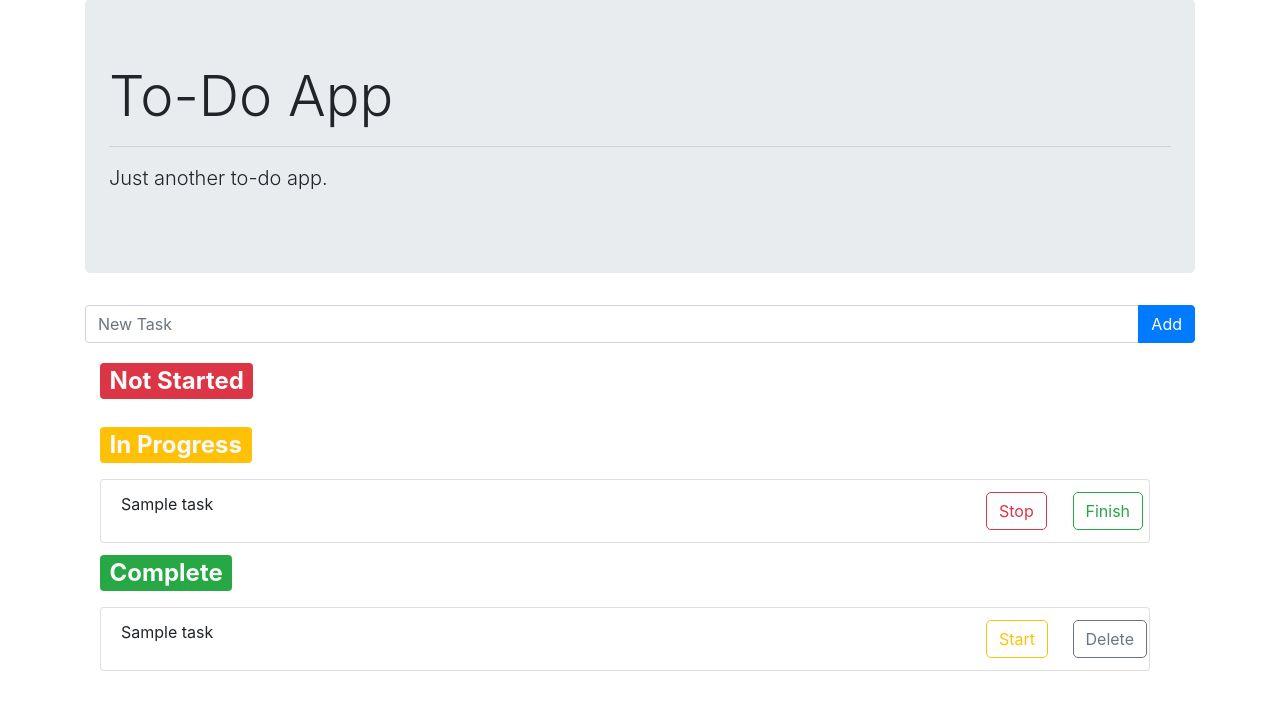
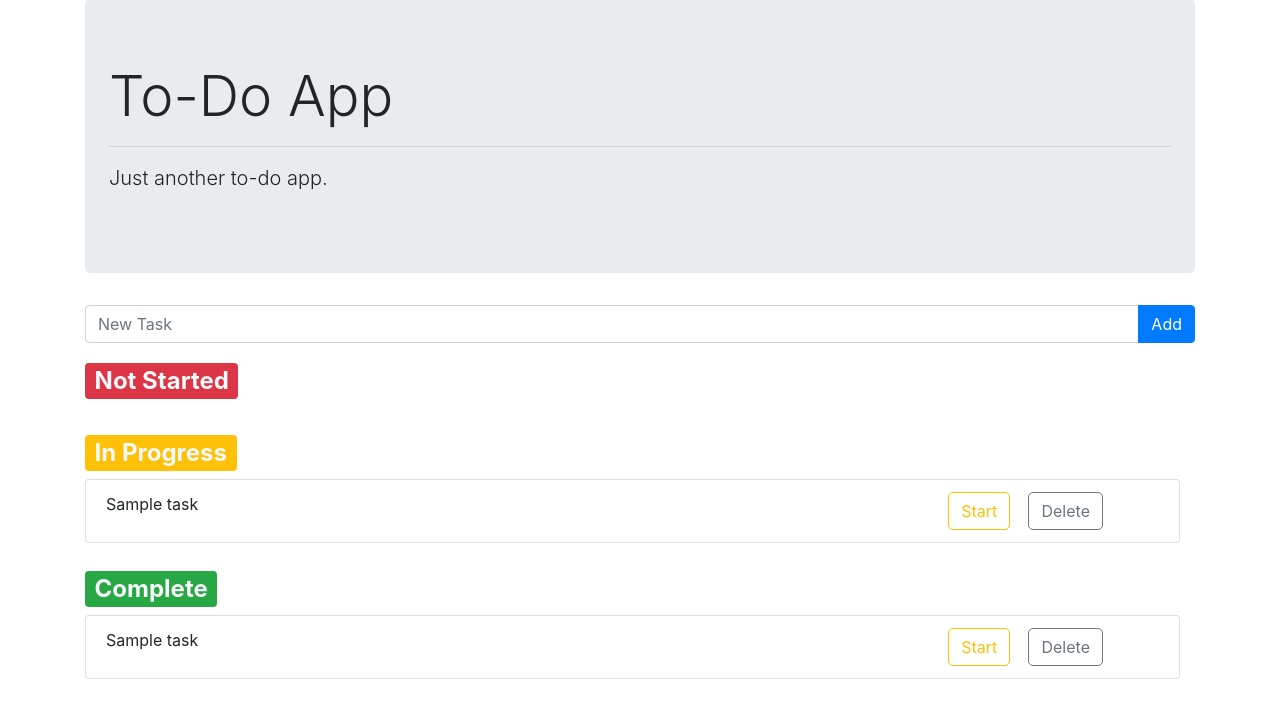
Before and after one commit to lukestern/To-Do-App, a Flask app: template todo_app/templates/index.html in a window 1280 px wide. Shown: the part 81-800 px from the top of the page. Run offline with Flask 2, Linux system fonts and the light colour scheme; the template is opened without the code that fills it: most values are stand-ins (such as "Sample title", 1, 10 or a date in 2020); some libraries are stand-ins or nearby versions.

Commit message:
Complete task changes with tests by date. Rework to index.html

```diff
--- a/todo_app/templates/index.html
+++ b/todo_app/templates/index.html
@@ -1,5 +1,43 @@
 {% extends "layout.html" %}
 {% block title %}To-Do App{% endblock %}
+
+{% macro display_tasks(tasks) %}
+<ul class="list-group col-12 mb-2">
+  {% for task in tasks %}
+  <li class="list-group-item">
+    <div class="row justify-content-between">
+      <div class="col-sm-6" style="border-radius: 5px;">
+        {{ task.title }}
+      </div>
+      <div class='row col-3'>
+        <div class="col-sm-4">
+          {% if 'Not Started' in task.status or 'Complete' in task.status %}
+          <form action="/start/{{ task.id }}">
+            <button class="btn btn-outline-warning" style="border-radius: 5px;" type="submit" value="Submit">Start</button>
+          </form>
+          {% elif 'In Progress' in task.status %}
+          <form action="/stop/{{ task.id }}">
+            <button class="btn btn-outline-danger" style="border-radius: 5px;" type="submit" value="Submit">Stop</button>
+          </form>
+          {% endif %}
+        </div>
+        <div class="col-sm-2">
+          {% if 'Not Started' in task.status or 'In Progress' in task.status%}
+          <form action="/finish/{{ task.id }}">
+            <button class="btn btn-outline-success" style="border-radius: 5px;" type="submit" value="Submit">Finish</button>
+          </form>
+          {% elif 'Complete' in task.status %}
+          <form action="/delete/{{ task.id }}">
+            <button class="btn btn-outline-secondary" style="border-radius: 5px;" type="submit" value="Submit">Delete</button>
+          </form>
+          {% endif %}
+        </div>
+      </div>
+    </div>
+  </li>
+  {% endfor %}
+</ul>
+{% endmacro %}
 
 {% block content %}
   <div class="jumbotron jumbotron-fluid" style="border-radius: 5px;">
@@ -7,102 +45,40 @@
     <hr class="my-6 ml-4 mr-4">
     <p class="lead ml-4">Just another to-do app.</p>
   </div>
+
   <div>
     <form action="/add_new" method="post">
         <div class="input-group mb-3">
-          <input type="text" id="new_task" name="new_task" class="form-control" required placeholder="New Task" >
+          <input type="text" id="new_task" name="new_task" class="form-control" required placeholder="New Task">
           <div class="input-group-append">
             <button class="btn btn-primary" type="submit" id="newTaskButton" value="Submit">Add</button>
           </div>
         </div>
     </form>
   </div>
-  <div class="row-12 mb-4">
-    <div class="col-12 mb-3">
 
-      <ul class="list-group mb-0 col-12">
-        <ul class="list-group col-3 mb-2">
-          <h2><span class="badge bg-danger text-light text-center">Not Started</span></h2>
-        </ul>
-        <ul class="list-group col-12 mb-2">
-        {% for task in view_model.not_started_tasks %}
-        <li class="list-group-item">
-          <div class="row justify-content-between">
-            <div class="col-sm-6" style="border-radius: 5px;">{{ task.title }}</div>
-            <div class="col-sm-2">
-              <div class='row'>
-                <div class="col-8 col-sm-6">
-                  <form action="/start/{{ task.id }}">
-                      <button class="btn btn-outline-warning" style="border-radius: 5px;" type="submit" value="Submit">Start</button>
-                    </form>
-                  </div>
-                  <div class="col-4 col-sm-6">
-                    <form action="/finish/{{ task.id }}">
-                      <button class="btn btn-outline-success" style="border-radius: 5px;" type="submit" value="Submit">Finish</button>
-                    </form>
-                  </div>
-                </div>
-              </div>
-            </div>
-          </li>
-          {% endfor %}
-        </ul>
+  <div class="row-8 mb-4">
+    <h2><span class="badge bg-danger text-light text-center">Not Started</span></h2>
+      {{ display_tasks(view_model.not_started_tasks) }}
+  </div>
 
-        <ul class="list-group col-12 mb-2">
-          <h2><span class="badge bg-warning text-light text-center">In Progress</span></h2>
-        </ul>
-        <ul class="list-group col-12 mb-2">
-        {% for task in view_model.in_progress_tasks %}
-        <li class="list-group-item">
-          <div class="row justify-content-between">
-            <div class="col-sm-6" style="border-radius: 5px;">{{ task.title }}</div>
-            <div class="col-sm-2">
-              <div class='row'>
-                <div class="col-8 col-sm-6">
-                  <form action="/stop/{{ task.id }}">
-                    <button class="btn btn-outline-danger" style="border-radius: 5px;" type="submit" value="Submit">Stop</button>
-                  </form>
-                </div>
-                <div class="col-4 col-sm-6">
-                  <form action="/finish/{{ task.id }}">
-                    <button class="btn btn-outline-success" style="border-radius: 5px;" type="submit" value="Submit">Finish</button>
-                  </form>
-                  </div>
-                </div>
-              </div>
-            </div>
-          </li>
-          {% endfor %}
-        </ul>
+  <div class="row-8 mb-4">
+    <h2><span class="badge bg-warning text-light text-center">In Progress</span></h2>
+      {{ display_tasks(view_model.in_progress_tasks) }}
+  </div>
 
-        <ul class="list-group col-12 mb-2">
-          <h2><span class="badge bg-success text-light text-center">Complete</span></h2>
-        </ul>
-        <ul class="list-group col-12 mb-2">
-        {% for task in view_model.complete_tasks %}
-        <li class="list-group-item">
-          <div class="row justify-content-between">
-            <div class="col-sm-6" style="border-radius: 5px;">{{ task.title }}</div>
-            <div class="col-sm-2">
-              <div class='row'>
-                <div class="col-8 col-sm-6">
-                  <form action="/start/{{ task.id }}">
-                    <button class="btn btn-outline-warning" style="border-radius: 5px;" type="submit" value="Submit">Start</button>
-                  </form>
-                </div>
-                <div class="col-4 col-sm-6">
-                  <form action="/delete/{{ task.id }}">
-                    <button class="btn btn-outline-secondary" style="border-radius: 5px;" type="submit" value="Submit">Delete</button>
-                  </form>
-                  </div>
-                </div>
-              </div>
-            </div>
-          </li>
-          {% endfor %}
-        </ul>
+  <div class="row-8 mb-4">
+    <h2><span class="badge bg-success text-light text-center">Complete</span></h2>
+      {{ display_tasks(view_model.complete_tasks) }}
 
-      </ul>
-    </div>
+    {% if view_model.more_than_5_complete_tasks %}
+    <details>
+      <summary class="badge bg-success text-light text-center mb-3 align-bottom">
+        <h6><span>View All Complete Tasks</span></h6>
+      </summary>
+      {{ display_tasks(view_model.older_tasks) }}
+    </details>
+    {% endif %}
   </div>
+
 {% endblock %}
--- a/todo_app/trello.py
+++ b/todo_app/trello.py
@@ -1,6 +1,6 @@
 from werkzeug.exceptions import HTTPException
-from types import MethodDescriptorType
 from dotenv import load_dotenv
+from datetime import datetime
 import requests
 import itertools
 import os
@@ -43,7 +43,7 @@ class Trello:
         result = self.make_api_call_and_check_response(url)
         cards = []
         for res in result:
-            cards.append(dict((k, res[k]) for k in ('id', 'name', 'idList') if k in res))
+            cards.append(dict((k, res[k]) for k in ('id', 'name', 'idList', 'dateLastActivity') if k in res))
         return cards
 
     def get_all_cards(self):
@@ -72,6 +72,7 @@ class Task:
         self.id = trello_card_dict['id']
         self.title = trello_card_dict['name']
         self.idList = trello_card_dict['idList']
+        self.last_active = datetime.strptime(trello_card_dict['dateLastActivity'], '%Y-%m-%dT%H:%M:%S.%fZ')
         self.status = self.get_status_from_list_id(list_ids)
 
     def get_status_from_list_id(self, list_ids):
```
Also changed, not shown: tests/test_views.py (+79 -9 lines), todo_app/views.py (+27 -3 lines).
